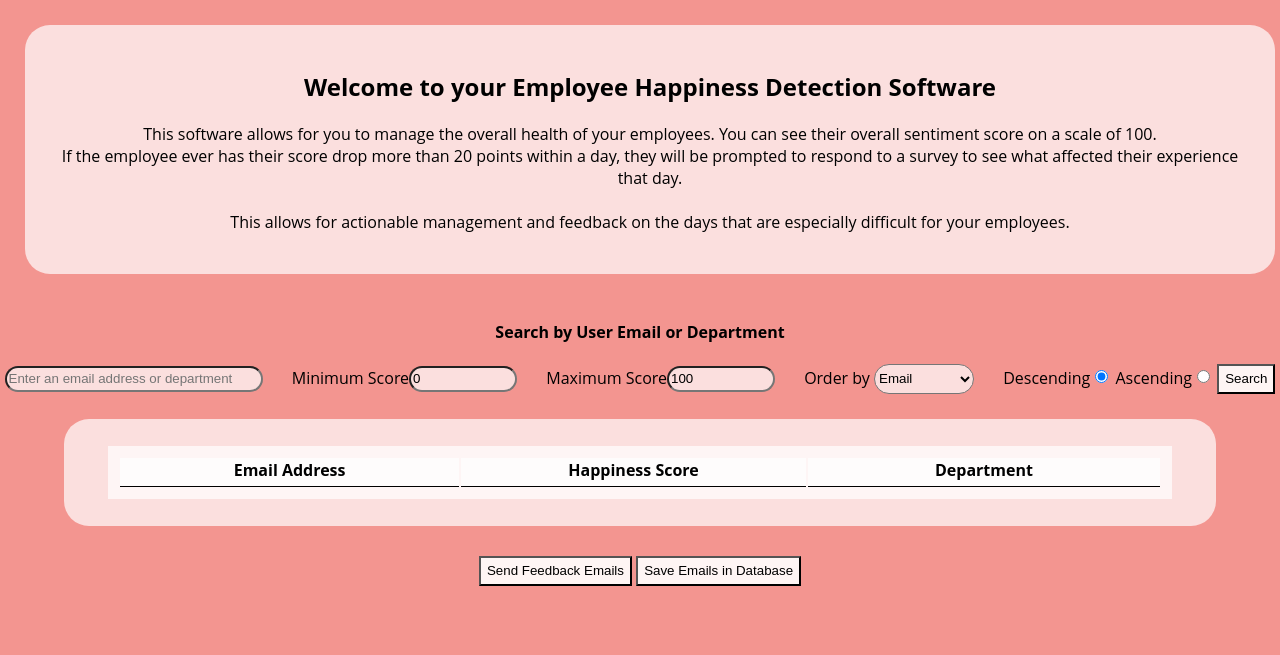
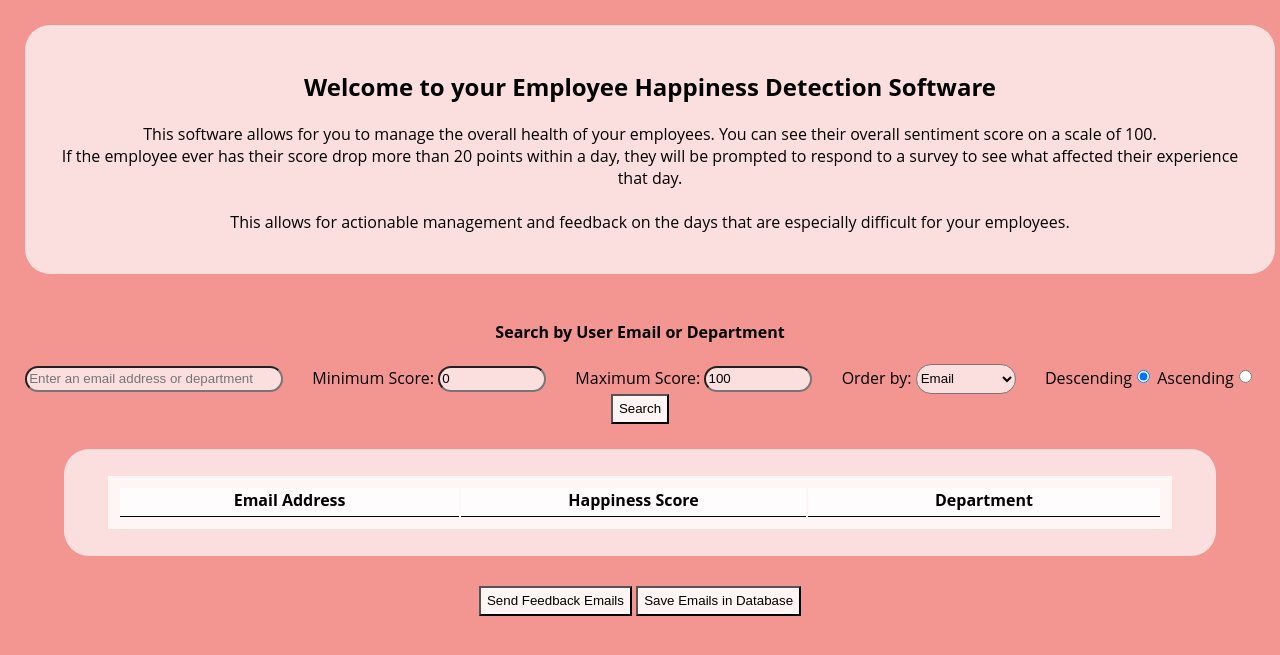
Before and after one commit to Jopeland/OperationHappiness, a plain HTML site: page happinessIndex/happinessIndex/html/account.html in a window 1280 px wide. Shown: the part 81-736 px from the top of the page. Drawn offline with nearby package versions, Linux system fonts and the light colour scheme; no server answers.

```diff
--- a/happinessIndex/happinessIndex/html/account.html
+++ b/happinessIndex/happinessIndex/html/account.html
@@ -25,9 +25,9 @@
         <div class="search">
             <h4>Search by User Email or Department</h4>
             <input type="text" id="searchbar" placeholder="Enter an email address or department">
-            <label>Minimum Score</label><input type="number" id="minScore" min="0" max="99" value="0">
-            <label>Maximum Score</label><input type="number" id="maxScore" min="1" max="100" value="100">
-            <label>Order by</label>
+            <label>Minimum Score: </label><input type="number" id="minScore" min="0" max="99" value="0">
+            <label>Maximum Score: </label><input type="number" id="maxScore" min="1" max="100" value="100">
+            <label>Order by: </label>
             <select id="sortFilter">
                 <option value="email">Email</option>
                 <option value="happiness">Happiness</option>
```
